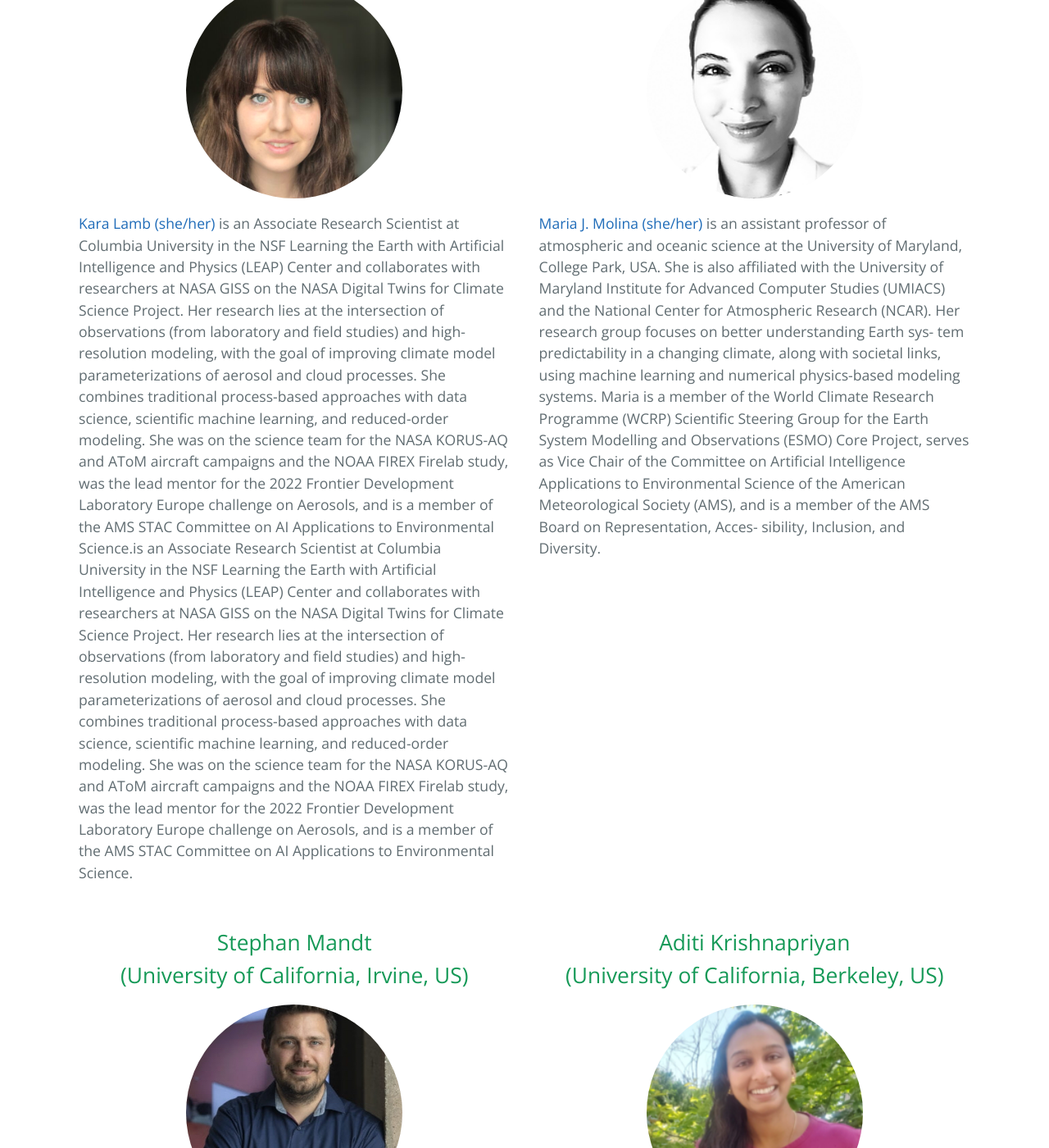
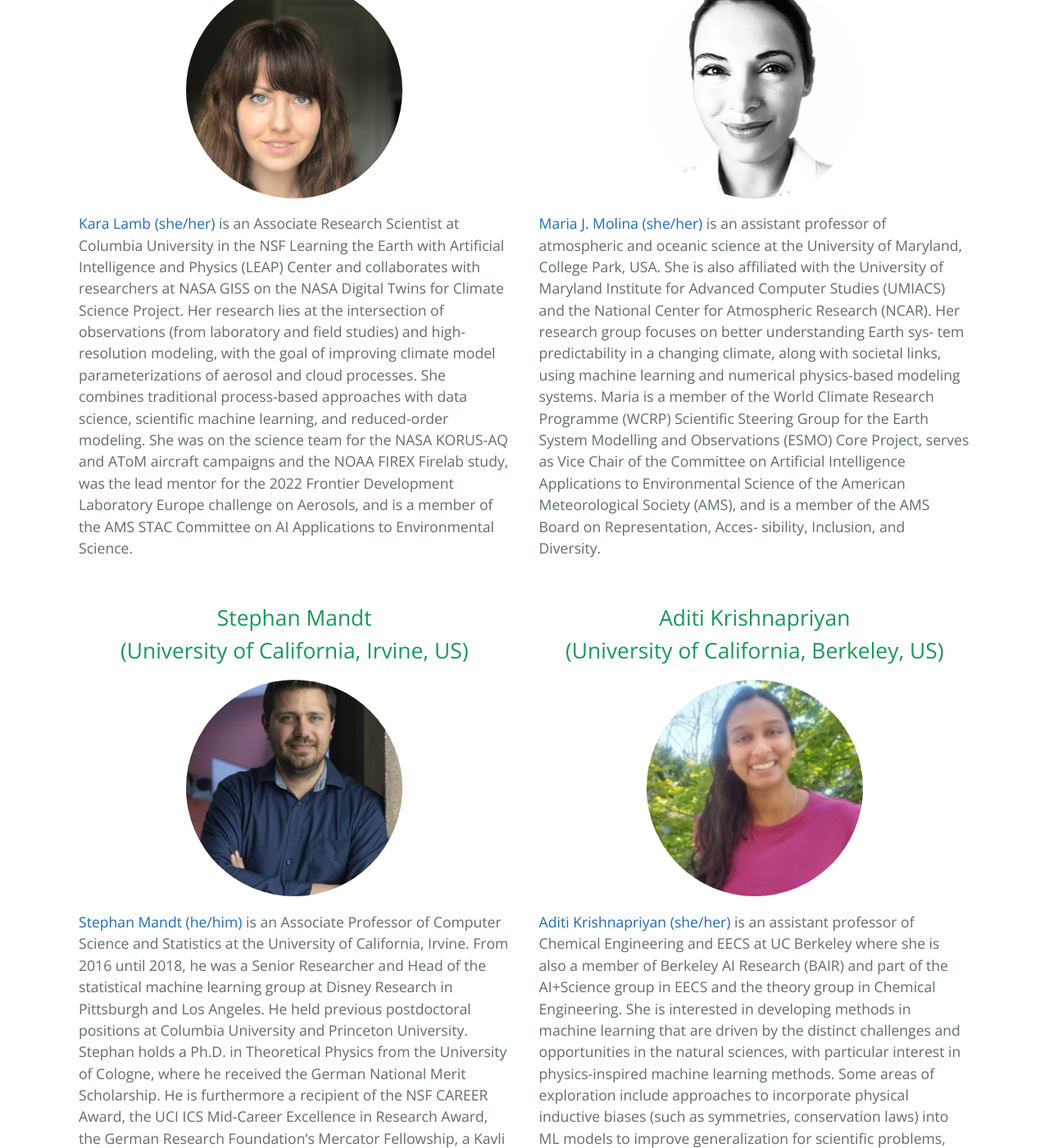
Before and after one commit to leap-stc/ml4esm-workshop, a Jekyll site: the page built from index.md, in a window 1280 px wide and 1400 px high, scrolled down 3344 px. Shown: the whole window at 82% size. Built offline with Jekyll 4.4.1, drawn with Linux system fonts in a browser that asks for light colours.

Commit message:
bug fix for bio

```diff
--- a/index.md
+++ b/index.md
@@ -111,15 +111,6 @@ End
 <div class="speaker-img"><div style="background-image: url('photos/KaraLamb.jpeg')"></div></div>
 
 <p><a href="https://datascience.columbia.edu/people/kara-lamb/">Kara Lamb (she/her)</a> is an Associate Research Scientist at Columbia University
-in the NSF Learning the Earth with Artificial Intelligence and Physics (LEAP) Center and collaborates
-with researchers at NASA GISS on the NASA Digital Twins for Climate Science Project. Her research
-lies at the intersection of observations (from laboratory and field studies) and high-resolution modeling,
-with the goal of improving climate model parameterizations of aerosol and cloud processes. She combines
-traditional process-based approaches with data science, scientific machine learning, and reduced-order
-modeling. She was on the science team for the NASA KORUS-AQ and AToM aircraft campaigns and
-the NOAA FIREX Firelab study, was the lead mentor for the 2022 Frontier Development Laboratory
-Europe challenge on Aerosols, and is a member of the AMS STAC Committee on AI Applications to
-Environmental Science.is an Associate Research Scientist at Columbia University
 in the NSF Learning the Earth with Artificial Intelligence and Physics (LEAP) Center and collaborates
 with researchers at NASA GISS on the NASA Digital Twins for Climate Science Project. Her research
 lies at the intersection of observations (from laboratory and field studies) and high-resolution modeling,
```
